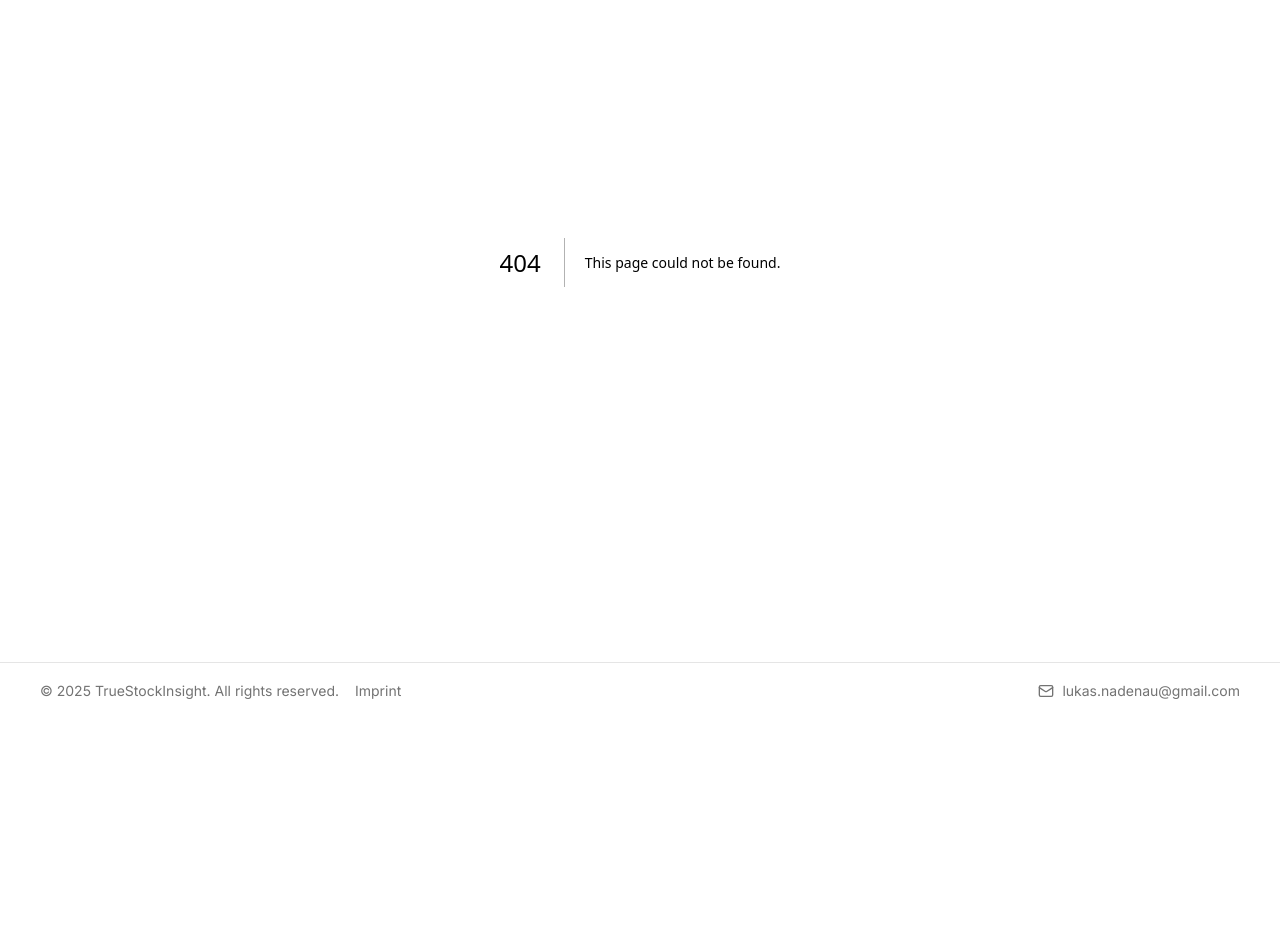
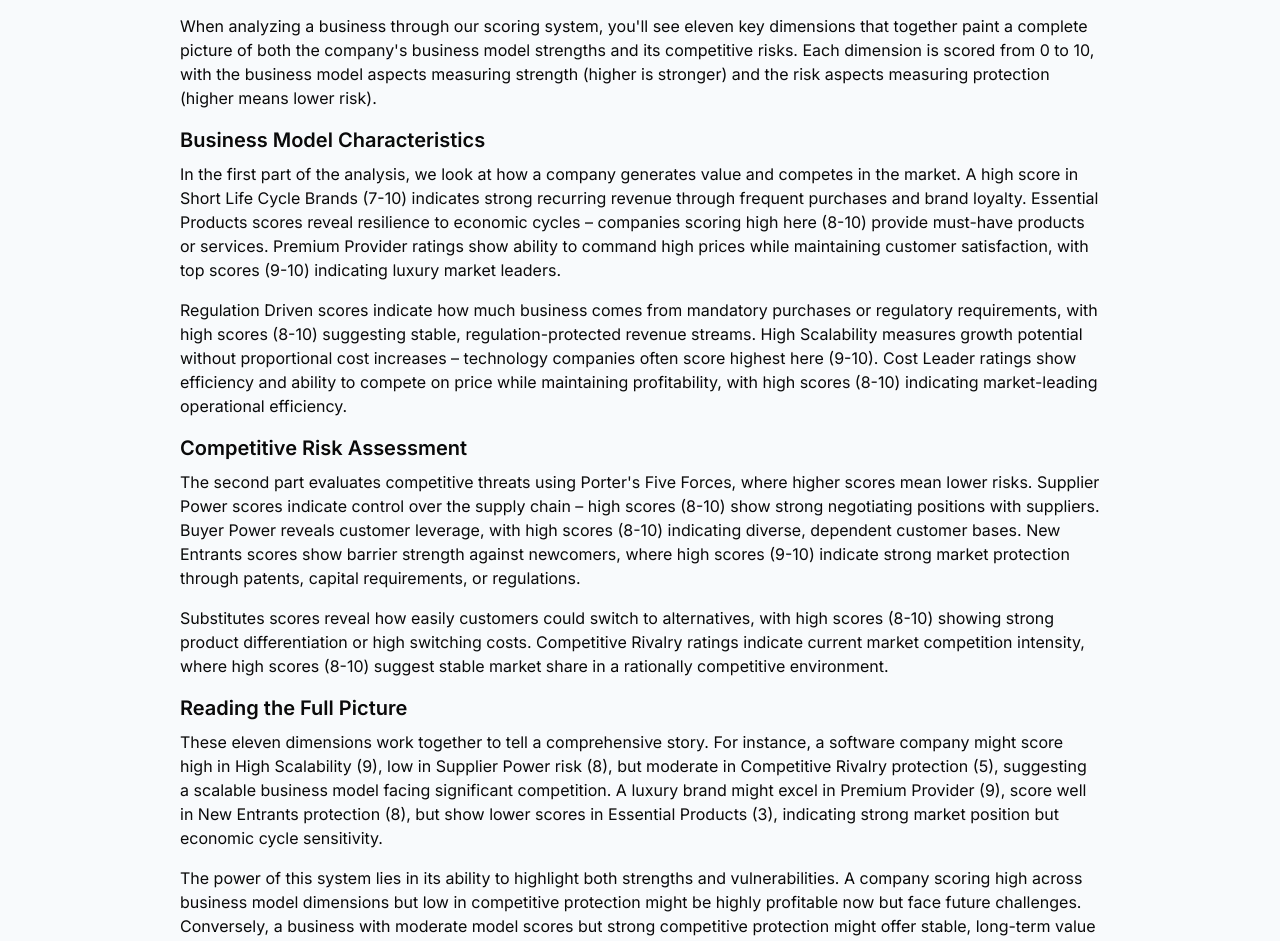
Before and after one commit to iste2/vqsn, a Next.js app: page /scoring in a window 1280 px wide. Before the commit this address had no page. Shown: the part 203-1144 px from the top of the page. Before the commit the page ends 922 px from the top, so only its background shows below. Built offline with nearby package versions, Linux system fonts and the light colour scheme.

Commit message:
scoring page

```diff
--- /dev/null
+++ b/app/scoring/page.tsx
@@ -0,0 +1,39 @@
+import React from 'react';
+
+function ScoringPage() {
+    return (
+        <div className="flex justify-center min-h-screen bg-slate-50">
+            <div className="max-w-[1000px] mx-auto p-4">
+                <section className="py-12 p-6">
+                    <h2 className="text-3xl font-bold mb-4">A Comprehensive Guide to Business Model and Risk Analysis Scoring</h2>
+                    <p className="mb-4">
+                        When analyzing a business through our scoring system, you'll see eleven key dimensions that together paint a complete picture of both the company's business model strengths and its competitive risks. Each dimension is scored from 0 to 10, with the business model aspects measuring strength (higher is stronger) and the risk aspects measuring protection (higher means lower risk).
+                    </p>
+                    <h3 className="text-xl font-semibold mb-2">Business Model Characteristics</h3>
+                    <p className="mb-4">
+                        In the first part of the analysis, we look at how a company generates value and competes in the market. A high score in Short Life Cycle Brands (7-10) indicates strong recurring revenue through frequent purchases and brand loyalty. Essential Products scores reveal resilience to economic cycles – companies scoring high here (8-10) provide must-have products or services. Premium Provider ratings show ability to command high prices while maintaining customer satisfaction, with top scores (9-10) indicating luxury market leaders.
+                    </p>
+                    <p className="mb-4">
+                        Regulation Driven scores indicate how much business comes from mandatory purchases or regulatory requirements, with high scores (8-10) suggesting stable, regulation-protected revenue streams. High Scalability measures growth potential without proportional cost increases – technology companies often score highest here (9-10). Cost Leader ratings show efficiency and ability to compete on price while maintaining profitability, with high scores (8-10) indicating market-leading operational efficiency.
+                    </p>
+                    <h3 className="text-xl font-semibold mb-2">Competitive Risk Assessment</h3>
+                    <p className="mb-4">
+                        The second part evaluates competitive threats using Porter's Five Forces, where higher scores mean lower risks. Supplier Power scores indicate control over the supply chain – high scores (8-10) show strong negotiating positions with suppliers. Buyer Power reveals customer leverage, with high scores (8-10) indicating diverse, dependent customer bases. New Entrants scores show barrier strength against newcomers, where high scores (9-10) indicate strong market protection through patents, capital requirements, or regulations.
+                    </p>
+                    <p className="mb-4">
+                        Substitutes scores reveal how easily customers could switch to alternatives, with high scores (8-10) showing strong product differentiation or high switching costs. Competitive Rivalry ratings indicate current market competition intensity, where high scores (8-10) suggest stable market share in a rationally competitive environment.
+                    </p>
+                    <h3 className="text-xl font-semibold mb-2">Reading the Full Picture</h3>
+                    <p className="mb-4">
+                        These eleven dimensions work together to tell a comprehensive story. For instance, a software company might score high in High Scalability (9), low in Supplier Power risk (8), but moderate in Competitive Rivalry protection (5), suggesting a scalable business model facing significant competition. A luxury brand might excel in Premium Provider (9), score well in New Entrants protection (8), but show lower scores in Essential Products (3), indicating strong market position but economic cycle sensitivity.
+                    </p>
+                    <p>
+                        The power of this system lies in its ability to highlight both strengths and vulnerabilities. A company scoring high across business model dimensions but low in competitive protection might be highly profitable now but face future challenges. Conversely, a business with moderate model scores but strong competitive protection might offer stable, long-term value despite lower current profitability.
+                    </p>
+                </section>
+            </div>
+        </div>
+    );
+}
+
+export default ScoringPage;
```
